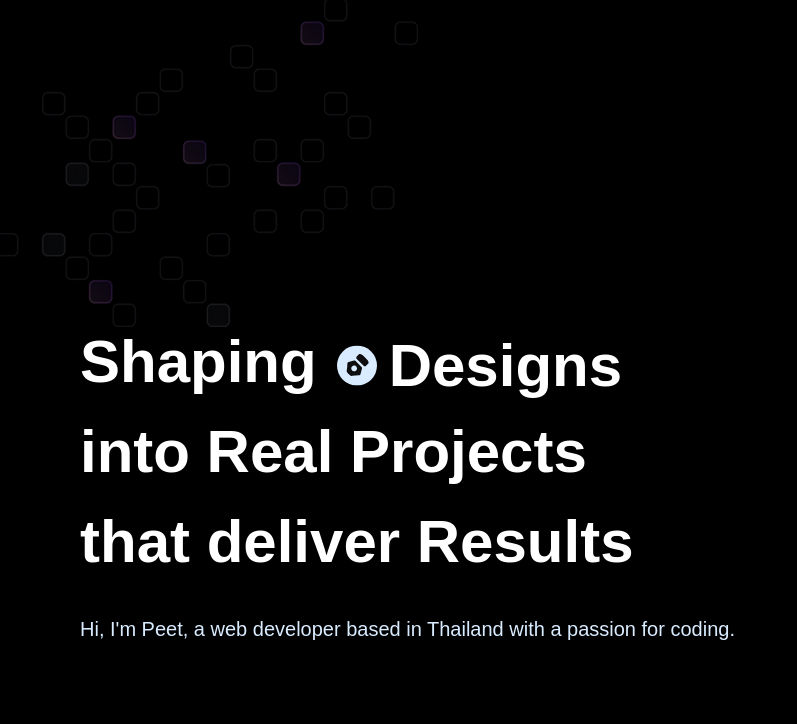
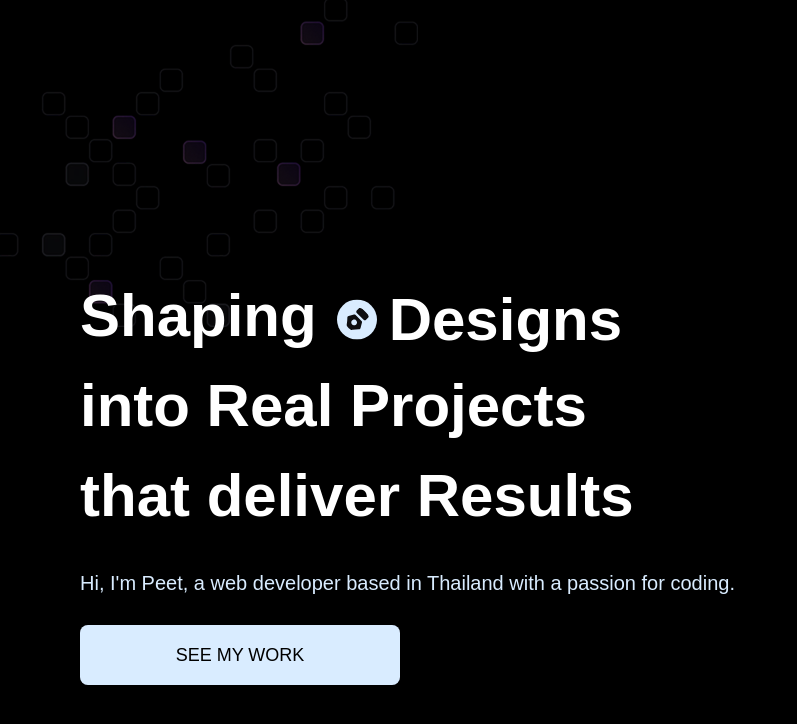
Before and after one commit to toffly/threejs-portfolio, a React (Vite) app: page / in a window 1280 px wide. Shown: the top 724 px of the page, without its empty margins (0-797 px from the left). Built offline with nearby package versions, Linux system fonts and the light colour scheme; a web font is replaced by a local one.

Commit message:
implements first hero sections components

```diff
--- a/src/components/sections/Button.jsx
+++ b/src/components/sections/Button.jsx
@@ -1,7 +1,15 @@
-const Button = () => {
+const Button = ({ className, id, text }) => {
   return (
-    <div>Button</div>
-  )
-}
+    <a href="" className={`cta-wrapper ${className ?? ""}`} id={id}>
+      <div className="cta-button group">
+        <div className="bg-circle" />
+        <p className="text">{text}</p>
+        <div className="arrow-wrapper">
+          <img src="/images/arrow-down.svg" alt="arrow" />
+        </div>
+      </div>
+    </a>
+  );
+};
 
-export default Button
+export default Button;
--- a/src/components/sections/Hero.jsx
+++ b/src/components/sections/Hero.jsx
@@ -1,4 +1,5 @@
 import { words } from "../../../constants";
+import Button from "./Button";
 
 const Hero = () => {
   return (
@@ -39,6 +40,7 @@
               Hi, I'm Peet, a web developer based in Thailand with a passion for
               coding.
             </p>
+            <Button className="md:w-80 md:h-16 w-60 h-12" id="button" text="See my Work" />
           </div>
         </header>
       </div>
```
